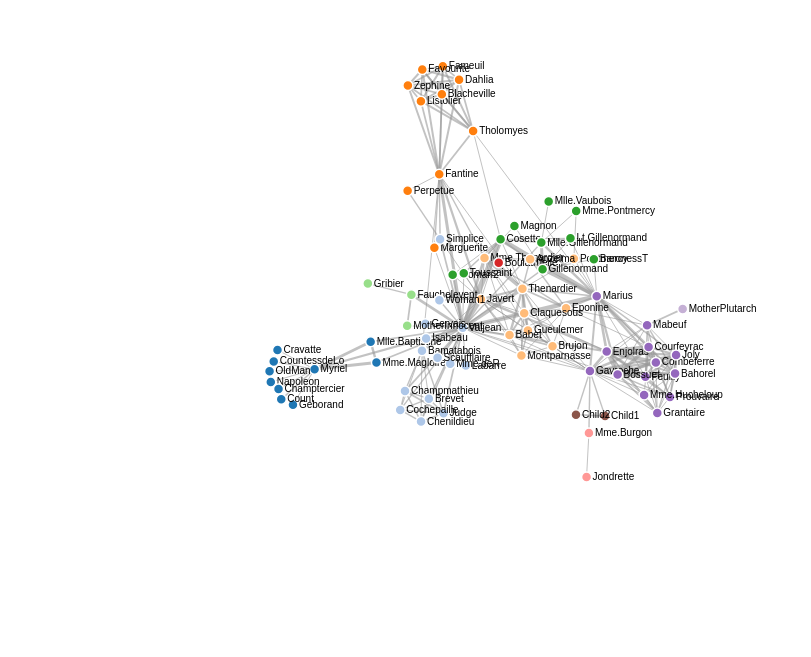
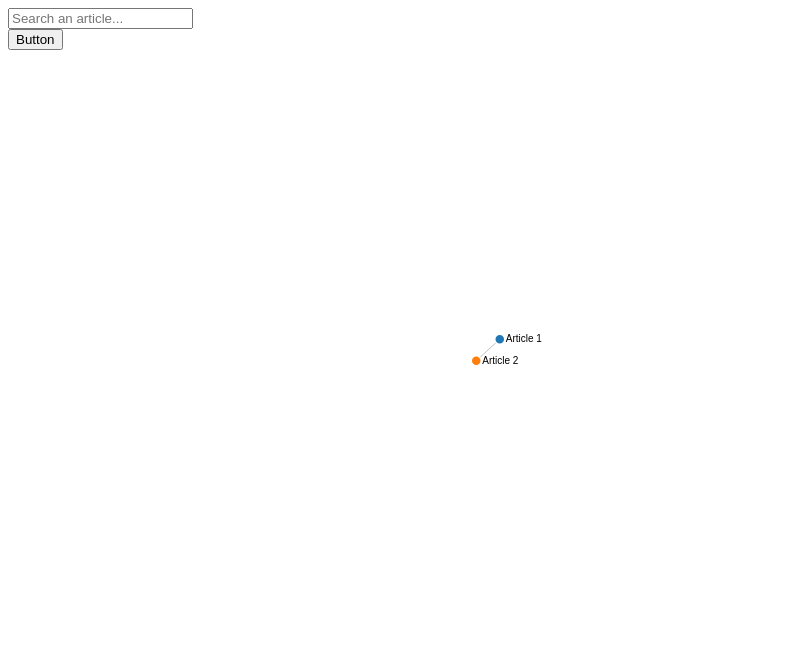
Before and after one commit to wikiwhere/wikiwhere, a plain HTML site: page frontend/index.html in a window 1280 px wide. Shown: the whole page, without its empty margins (0-811 px from the left). Drawn offline with nearby package versions, Linux system fonts and the light colour scheme.

Commit message:
get points working

```diff
--- a/frontend/Miserables.json
+++ /dev/null
@@ -1,337 +0,0 @@
-{
-  "nodes": [
-    {"id": "Myriel", "group": 1},
-    {"id": "Napoleon", "group": 1},
-    {"id": "Mlle.Baptistine", "group": 1},
-    {"id": "Mme.Magloire", "group": 1},
-    {"id": "CountessdeLo", "group": 1},
-    {"id": "Geborand", "group": 1},
-    {"id": "Champtercier", "group": 1},
-    {"id": "Cravatte", "group": 1},
-    {"id": "Count", "group": 1},
-    {"id": "OldMan", "group": 1},
-    {"id": "Labarre", "group": 2},
-    {"id": "Valjean", "group": 2},
-    {"id": "Marguerite", "group": 3},
-    {"id": "Mme.deR", "group": 2},
-    {"id": "Isabeau", "group": 2},
-    {"id": "Gervais", "group": 2},
-    {"id": "Tholomyes", "group": 3},
-    {"id": "Listolier", "group": 3},
-    {"id": "Fameuil", "group": 3},
-    {"id": "Blacheville", "group": 3},
-    {"id": "Favourite", "group": 3},
-    {"id": "Dahlia", "group": 3},
-    {"id": "Zephine", "group": 3},
-    {"id": "Fantine", "group": 3},
-    {"id": "Mme.Thenardier", "group": 4},
-    {"id": "Thenardier", "group": 4},
-    {"id": "Cosette", "group": 5},
-    {"id": "Javert", "group": 4},
-    {"id": "Fauchelevent", "group": 0},
-    {"id": "Bamatabois", "group": 2},
-    {"id": "Perpetue", "group": 3},
-    {"id": "Simplice", "group": 2},
-    {"id": "Scaufflaire", "group": 2},
-    {"id": "Woman1", "group": 2},
-    {"id": "Judge", "group": 2},
-    {"id": "Champmathieu", "group": 2},
-    {"id": "Brevet", "group": 2},
-    {"id": "Chenildieu", "group": 2},
-    {"id": "Cochepaille", "group": 2},
-    {"id": "Pontmercy", "group": 4},
-    {"id": "Boulatruelle", "group": 6},
-    {"id": "Eponine", "group": 4},
-    {"id": "Anzelma", "group": 4},
-    {"id": "Woman2", "group": 5},
-    {"id": "MotherInnocent", "group": 0},
-    {"id": "Gribier", "group": 0},
-    {"id": "Jondrette", "group": 7},
-    {"id": "Mme.Burgon", "group": 7},
-    {"id": "Gavroche", "group": 8},
-    {"id": "Gillenormand", "group": 5},
-    {"id": "Magnon", "group": 5},
-    {"id": "Mlle.Gillenormand", "group": 5},
-    {"id": "Mme.Pontmercy", "group": 5},
-    {"id": "Mlle.Vaubois", "group": 5},
-    {"id": "Lt.Gillenormand", "group": 5},
-    {"id": "Marius", "group": 8},
-    {"id": "BaronessT", "group": 5},
-    {"id": "Mabeuf", "group": 8},
-    {"id": "Enjolras", "group": 8},
-    {"id": "Combeferre", "group": 8},
-    {"id": "Prouvaire", "group": 8},
-    {"id": "Feuilly", "group": 8},
-    {"id": "Courfeyrac", "group": 8},
-    {"id": "Bahorel", "group": 8},
-    {"id": "Bossuet", "group": 8},
-    {"id": "Joly", "group": 8},
-    {"id": "Grantaire", "group": 8},
-    {"id": "MotherPlutarch", "group": 9},
-    {"id": "Gueulemer", "group": 4},
-    {"id": "Babet", "group": 4},
-    {"id": "Claquesous", "group": 4},
-    {"id": "Montparnasse", "group": 4},
-    {"id": "Toussaint", "group": 5},
-    {"id": "Child1", "group": 10},
-    {"id": "Child2", "group": 10},
-    {"id": "Brujon", "group": 4},
-    {"id": "Mme.Hucheloup", "group": 8}
-  ],
-  "links": [
-    {"source": "Napoleon", "target": "Myriel", "value": 1},
-    {"source": "Mlle.Baptistine", "target": "Myriel", "value": 8},
-    {"source": "Mme.Magloire", "target": "Myriel", "value": 10},
-    {"source": "Mme.Magloire", "target": "Mlle.Baptistine", "value": 6},
-    {"source": "CountessdeLo", "target": "Myriel", "value": 1},
-    {"source": "Geborand", "target": "Myriel", "value": 1},
-    {"source": "Champtercier", "target": "Myriel", "value": 1},
-    {"source": "Cravatte", "target": "Myriel", "value": 1},
-    {"source": "Count", "target": "Myriel", "value": 2},
-    {"source": "OldMan", "target": "Myriel", "value": 1},
-    {"source": "Valjean", "target": "Labarre", "value": 1},
-    {"source": "Valjean", "target": "Mme.Magloire", "value": 3},
-    {"source": "Valjean", "target": "Mlle.Baptistine", "value": 3},
-    {"source": "Valjean", "target": "Myriel", "value": 5},
-    {"source": "Marguerite", "target": "Valjean", "value": 1},
-    {"source": "Mme.deR", "target": "Valjean", "value": 1},
-    {"source": "Isabeau", "target": "Valjean", "value": 1},
-    {"source": "Gervais", "target": "Valjean", "value": 1},
-    {"source": "Listolier", "target": "Tholomyes", "value": 4},
-    {"source": "Fameuil", "target": "Tholomyes", "value": 4},
-    {"source": "Fameuil", "target": "Listolier", "value": 4},
-    {"source": "Blacheville", "target": "Tholomyes", "value": 4},
-    {"source": "Blacheville", "target": "Listolier", "value": 4},
-    {"source": "Blacheville", "target": "Fameuil", "value": 4},
-    {"source": "Favourite", "target": "Tholomyes", "value": 3},
-    {"source": "Favourite", "target": "Listolier", "value": 3},
-    {"source": "Favourite", "target": "Fameuil", "value": 3},
-    {"source": "Favourite", "target": "Blacheville", "value": 4},
-    {"source": "Dahlia", "target": "Tholomyes", "value": 3},
-    {"source": "Dahlia", "target": "Listolier", "value": 3},
-    {"source": "Dahlia", "target": "Fameuil", "value": 3},
-    {"source": "Dahlia", "target": "Blacheville", "value": 3},
-    {"source": "Dahlia", "target": "Favourite", "value": 5},
-    {"source": "Zephine", "target": "Tholomyes", "value": 3},
-    {"source": "Zephine", "target": "Listolier", "value": 3},
-    {"source": "Zephine", "target": "Fameuil", "value": 3},
-    {"source": "Zephine", "target": "Blacheville", "value": 3},
-    {"source": "Zephine", "target": "Favourite", "value": 4},
-    {"source": "Zephine", "target": "Dahlia", "value": 4},
-    {"source": "Fantine", "target": "Tholomyes", "value": 3},
-    {"source": "Fantine", "target": "Listolier", "value": 3},
-    {"source": "Fantine", "target": "Fameuil", "value": 3},
-    {"source": "Fantine", "target": "Blacheville", "value": 3},
-    {"source": "Fantine", "target": "Favourite", "value": 4},
-    {"source": "Fantine", "target": "Dahlia", "value": 4},
-    {"source": "Fantine", "target": "Zephine", "value": 4},
-    {"source": "Fantine", "target": "Marguerite", "value": 2},
-    {"source": "Fantine", "target": "Valjean", "value": 9},
-    {"source": "Mme.Thenardier", "target": "Fantine", "value": 2},
-    {"source": "Mme.Thenardier", "target": "Valjean", "value": 7},
-    {"source": "Thenardier", "target": "Mme.Thenardier", "value": 13},
-    {"source": "Thenardier", "target": "Fantine", "value": 1},
-    {"source": "Thenardier", "target": "Valjean", "value": 12},
-    {"source": "Cosette", "target": "Mme.Thenardier", "value": 4},
-    {"source": "Cosette", "target": "Valjean", "value": 31},
-    {"source": "Cosette", "target": "Tholomyes", "value": 1},
-    {"source": "Cosette", "target": "Thenardier", "value": 1},
-    {"source": "Javert", "target": "Valjean", "value": 17},
-    {"source": "Javert", "target": "Fantine", "value": 5},
-    {"source": "Javert", "target": "Thenardier", "value": 5},
-    {"source": "Javert", "target": "Mme.Thenardier", "value": 1},
-    {"source": "Javert", "target": "Cosette", "value": 1},
-    {"source": "Fauchelevent", "target": "Valjean", "value": 8},
-    {"source": "Fauchelevent", "target": "Javert", "value": 1},
-    {"source": "Bamatabois", "target": "Fantine", "value": 1},
-    {"source": "Bamatabois", "target": "Javert", "value": 1},
-    {"source": "Bamatabois", "target": "Valjean", "value": 2},
-    {"source": "Perpetue", "target": "Fantine", "value": 1},
-    {"source": "Simplice", "target": "Perpetue", "value": 2},
-    {"source": "Simplice", "target": "Valjean", "value": 3},
-    {"source": "Simplice", "target": "Fantine", "value": 2},
-    {"source": "Simplice", "target": "Javert", "value": 1},
-    {"source": "Scaufflaire", "target": "Valjean", "value": 1},
-    {"source": "Woman1", "target": "Valjean", "value": 2},
-    {"source": "Woman1", "target": "Javert", "value": 1},
-    {"source": "Judge", "target": "Valjean", "value": 3},
-    {"source": "Judge", "target": "Bamatabois", "value": 2},
-    {"source": "Champmathieu", "target": "Valjean", "value": 3},
-    {"source": "Champmathieu", "target": "Judge", "value": 3},
-    {"source": "Champmathieu", "target": "Bamatabois", "value": 2},
-    {"source": "Brevet", "target": "Judge", "value": 2},
-    {"source": "Brevet", "target": "Champmathieu", "value": 2},
-    {"source": "Brevet", "target": "Valjean", "value": 2},
-    {"source": "Brevet", "target": "Bamatabois", "value": 1},
-    {"source": "Chenildieu", "target": "Judge", "value": 2},
-    {"source": "Chenildieu", "target": "Champmathieu", "value": 2},
-    {"source": "Chenildieu", "target": "Brevet", "value": 2},
-    {"source": "Chenildieu", "target": "Valjean", "value": 2},
-    {"source": "Chenildieu", "target": "Bamatabois", "value": 1},
-    {"source": "Cochepaille", "target": "Judge", "value": 2},
-    {"source": "Cochepaille", "target": "Champmathieu", "value": 2},
-    {"source": "Cochepaille", "target": "Brevet", "value": 2},
-    {"source": "Cochepaille", "target": "Chenildieu", "value": 2},
-    {"source": "Cochepaille", "target": "Valjean", "value": 2},
-    {"source": "Cochepaille", "target": "Bamatabois", "value": 1},
-    {"source": "Pontmercy", "target": "Thenardier", "value": 1},
-    {"source": "Boulatruelle", "target": "Thenardier", "value": 1},
-    {"source": "Eponine", "target": "Mme.Thenardier", "value": 2},
-    {"source": "Eponine", "target": "Thenardier", "value": 3},
-    {"source": "Anzelma", "target": "Eponine", "value": 2},
-    {"source": "Anzelma", "target": "Thenardier", "value": 2},
-    {"source": "Anzelma", "target": "Mme.Thenardier", "value": 1},
-    {"source": "Woman2", "target": "Valjean", "value": 3},
-    {"source": "Woman2", "target": "Cosette", "value": 1},
-    {"source": "Woman2", "target": "Javert", "value": 1},
-    {"source": "MotherInnocent", "target": "Fauchelevent", "value": 3},
-    {"source": "MotherInnocent", "target": "Valjean", "value": 1},
-    {"source": "Gribier", "target": "Fauchelevent", "value": 2},
-    {"source": "Mme.Burgon", "target": "Jondrette", "value": 1},
-    {"source": "Gavroche", "target": "Mme.Burgon", "value": 2},
-    {"source": "Gavroche", "target": "Thenardier", "value": 1},
-    {"source": "Gavroche", "target": "Javert", "value": 1},
-    {"source": "Gavroche", "target": "Valjean", "value": 1},
-    {"source": "Gillenormand", "target": "Cosette", "value": 3},
-    {"source": "Gillenormand", "target": "Valjean", "value": 2},
-    {"source": "Magnon", "target": "Gillenormand", "value": 1},
-    {"source": "Magnon", "target": "Mme.Thenardier", "value": 1},
-    {"source": "Mlle.Gillenormand", "target": "Gillenormand", "value": 9},
-    {"source": "Mlle.Gillenormand", "target": "Cosette", "value": 2},
-    {"source": "Mlle.Gillenormand", "target": "Valjean", "value": 2},
-    {"source": "Mme.Pontmercy", "target": "Mlle.Gillenormand", "value": 1},
-    {"source": "Mme.Pontmercy", "target": "Pontmercy", "value": 1},
-    {"source": "Mlle.Vaubois", "target": "Mlle.Gillenormand", "value": 1},
-    {"source": "Lt.Gillenormand", "target": "Mlle.Gillenormand", "value": 2},
-    {"source": "Lt.Gillenormand", "target": "Gillenormand", "value": 1},
-    {"source": "Lt.Gillenormand", "target": "Cosette", "value": 1},
-    {"source": "Marius", "target": "Mlle.Gillenormand", "value": 6},
-    {"source": "Marius", "target": "Gillenormand", "value": 12},
-    {"source": "Marius", "target": "Pontmercy", "value": 1},
-    {"source": "Marius", "target": "Lt.Gillenormand", "value": 1},
-    {"source": "Marius", "target": "Cosette", "value": 21},
-    {"source": "Marius", "target": "Valjean", "value": 19},
-    {"source": "Marius", "target": "Tholomyes", "value": 1},
-    {"source": "Marius", "target": "Thenardier", "value": 2},
-    {"source": "Marius", "target": "Eponine", "value": 5},
-    {"source": "Marius", "target": "Gavroche", "value": 4},
-    {"source": "BaronessT", "target": "Gillenormand", "value": 1},
-    {"source": "BaronessT", "target": "Marius", "value": 1},
-    {"source": "Mabeuf", "target": "Marius", "value": 1},
-    {"source": "Mabeuf", "target": "Eponine", "value": 1},
-    {"source": "Mabeuf", "target": "Gavroche", "value": 1},
-    {"source": "Enjolras", "target": "Marius", "value": 7},
-    {"source": "Enjolras", "target": "Gavroche", "value": 7},
-    {"source": "Enjolras", "target": "Javert", "value": 6},
-    {"source": "Enjolras", "target": "Mabeuf", "value": 1},
-    {"source": "Enjolras", "target": "Valjean", "value": 4},
-    {"source": "Combeferre", "target": "Enjolras", "value": 15},
-    {"source": "Combeferre", "target": "Marius", "value": 5},
-    {"source": "Combeferre", "target": "Gavroche", "value": 6},
-    {"source": "Combeferre", "target": "Mabeuf", "value": 2},
-    {"source": "Prouvaire", "target": "Gavroche", "value": 1},
-    {"source": "Prouvaire", "target": "Enjolras", "value": 4},
-    {"source": "Prouvaire", "target": "Combeferre", "value": 2},
-    {"source": "Feuilly", "target": "Gavroche", "value": 2},
-    {"source": "Feuilly", "target": "Enjolras", "value": 6},
-    {"source": "Feuilly", "target": "Prouvaire", "value": 2},
-    {"source": "Feuilly", "target": "Combeferre", "value": 5},
-    {"source": "Feuilly", "target": "Mabeuf", "value": 1},
-    {"source": "Feuilly", "target": "Marius", "value": 1},
-    {"source": "Courfeyrac", "target": "Marius", "value": 9},
-    {"source": "Courfeyrac", "target": "Enjolras", "value": 17},
-    {"source": "Courfeyrac", "target": "Combeferre", "value": 13},
-    {"source": "Courfeyrac", "target": "Gavroche", "value": 7},
-    {"source": "Courfeyrac", "target": "Mabeuf", "value": 2},
-    {"source": "Courfeyrac", "target": "Eponine", "value": 1},
-    {"source": "Courfeyrac", "target": "Feuilly", "value": 6},
-    {"source": "Courfeyrac", "target": "Prouvaire", "value": 3},
-    {"source": "Bahorel", "target": "Combeferre", "value": 5},
-    {"source": "Bahorel", "target": "Gavroche", "value": 5},
-    {"source": "Bahorel", "target": "Courfeyrac", "value": 6},
-    {"source": "Bahorel", "target": "Mabeuf", "value": 2},
-    {"source": "Bahorel", "target": "Enjolras", "value": 4},
-    {"source": "Bahorel", "target": "Feuilly", "value": 3},
-    {"source": "Bahorel", "target": "Prouvaire", "value": 2},
-    {"source": "Bahorel", "target": "Marius", "value": 1},
-    {"source": "Bossuet", "target": "Marius", "value": 5},
-    {"source": "Bossuet", "target": "Courfeyrac", "value": 12},
-    {"source": "Bossuet", "target": "Gavroche", "value": 5},
-    {"source": "Bossuet", "target": "Bahorel", "value": 4},
-    {"source": "Bossuet", "target": "Enjolras", "value": 10},
-    {"source": "Bossuet", "target": "Feuilly", "value": 6},
-    {"source": "Bossuet", "target": "Prouvaire", "value": 2},
-    {"source": "Bossuet", "target": "Combeferre", "value": 9},
-    {"source": "Bossuet", "target": "Mabeuf", "value": 1},
-    {"source": "Bossuet", "target": "Valjean", "value": 1},
-    {"source": "Joly", "target": "Bahorel", "value": 5},
-    {"source": "Joly", "target": "Bossuet", "value": 7},
-    {"source": "Joly", "target": "Gavroche", "value": 3},
-    {"source": "Joly", "target": "Courfeyrac", "value": 5},
-    {"source": "Joly", "target": "Enjolras", "value": 5},
-    {"source": "Joly", "target": "Feuilly", "value": 5},
-    {"source": "Joly", "target": "Prouvaire", "value": 2},
-    {"source": "Joly", "target": "Combeferre", "value": 5},
-    {"source": "Joly", "target": "Mabeuf", "value": 1},
-    {"source": "Joly", "target": "Marius", "value": 2},
-    {"source": "Grantaire", "target": "Bossuet", "value": 3},
-    {"source": "Grantaire", "target": "Enjolras", "value": 3},
-    {"source": "Grantaire", "target": "Combeferre", "value": 1},
-    {"source": "Grantaire", "target": "Courfeyrac", "value": 2},
-    {"source": "Grantaire", "target": "Joly", "value": 2},
-    {"source": "Grantaire", "target": "Gavroche", "value": 1},
-    {"source": "Grantaire", "target": "Bahorel", "value": 1},
-    {"source": "Grantaire", "target": "Feuilly", "value": 1},
-    {"source": "Grantaire", "target": "Prouvaire", "value": 1},
-    {"source": "MotherPlutarch", "target": "Mabeuf", "value": 3},
-    {"source": "Gueulemer", "target": "Thenardier", "value": 5},
-    {"source": "Gueulemer", "target": "Valjean", "value": 1},
-    {"source": "Gueulemer", "target": "Mme.Thenardier", "value": 1},
-    {"source": "Gueulemer", "target": "Javert", "value": 1},
-    {"source": "Gueulemer", "target": "Gavroche", "value": 1},
-    {"source": "Gueulemer", "target": "Eponine", "value": 1},
-    {"source": "Babet", "target": "Thenardier", "value": 6},
-    {"source": "Babet", "target": "Gueulemer", "value": 6},
-    {"source": "Babet", "target": "Valjean", "value": 1},
-    {"source": "Babet", "target": "Mme.Thenardier", "value": 1},
-    {"source": "Babet", "target": "Javert", "value": 2},
-    {"source": "Babet", "target": "Gavroche", "value": 1},
-    {"source": "Babet", "target": "Eponine", "value": 1},
-    {"source": "Claquesous", "target": "Thenardier", "value": 4},
-    {"source": "Claquesous", "target": "Babet", "value": 4},
-    {"source": "Claquesous", "target": "Gueulemer", "value": 4},
-    {"source": "Claquesous", "target": "Valjean", "value": 1},
-    {"source": "Claquesous", "target": "Mme.Thenardier", "value": 1},
-    {"source": "Claquesous", "target": "Javert", "value": 1},
-    {"source": "Claquesous", "target": "Eponine", "value": 1},
-    {"source": "Claquesous", "target": "Enjolras", "value": 1},
-    {"source": "Montparnasse", "target": "Javert", "value": 1},
-    {"source": "Montparnasse", "target": "Babet", "value": 2},
-    {"source": "Montparnasse", "target": "Gueulemer", "value": 2},
-    {"source": "Montparnasse", "target": "Claquesous", "value": 2},
-    {"source": "Montparnasse", "target": "Valjean", "value": 1},
-    {"source": "Montparnasse", "target": "Gavroche", "value": 1},
-    {"source": "Montparnasse", "target": "Eponine", "value": 1},
-    {"source": "Montparnasse", "target": "Thenardier", "value": 1},
-    {"source": "Toussaint", "target": "Cosette", "value": 2},
-    {"source": "Toussaint", "target": "Javert", "value": 1},
-    {"source": "Toussaint", "target": "Valjean", "value": 1},
-    {"source": "Child1", "target": "Gavroche", "value": 2},
-    {"source": "Child2", "target": "Gavroche", "value": 2},
-    {"source": "Child2", "target": "Child1", "value": 3},
-    {"source": "Brujon", "target": "Babet", "value": 3},
-    {"source": "Brujon", "target": "Gueulemer", "value": 3},
-    {"source": "Brujon", "target": "Thenardier", "value": 3},
-    {"source": "Brujon", "target": "Gavroche", "value": 1},
-    {"source": "Brujon", "target": "Eponine", "value": 1},
-    {"source": "Brujon", "target": "Claquesous", "value": 1},
-    {"source": "Brujon", "target": "Montparnasse", "value": 1},
-    {"source": "Mme.Hucheloup", "target": "Bossuet", "value": 1},
-    {"source": "Mme.Hucheloup", "target": "Joly", "value": 1},
-    {"source": "Mme.Hucheloup", "target": "Grantaire", "value": 1},
-    {"source": "Mme.Hucheloup", "target": "Bahorel", "value": 1},
-    {"source": "Mme.Hucheloup", "target": "Courfeyrac", "value": 1},
-    {"source": "Mme.Hucheloup", "target": "Gavroche", "value": 1},
-    {"source": "Mme.Hucheloup", "target": "Enjolras", "value": 1}
-  ]
-}
--- a/frontend/index.html
+++ b/frontend/index.html
@@ -1,5 +1,6 @@
 <!DOCTYPE html>
 <meta charset="utf-8">
+<title>Wikiwhere</title>
 <style>
 
     .links line {
@@ -16,93 +17,17 @@
         font-family: sans-serif;
         font-size: 10px;
     }
+</style>
+<body>
+  <script src="https://d3js.org/d3.v4.min.js"></script>
 
-</style>
-<svg width="960" height="600"></svg>
-<script src="https://d3js.org/d3.v4.min.js"></script>
-<script>
+  <div class="input-group mb-3">
+    <input type="text" class="form-control" placeholder="Search an article..." aria-label="Article Search" aria-describedby="button-addon2" id="articleSearch">
+    <div class="input-group-append">
+      <button class="btn btn-outline-secondary" type="button" id="button-addon2" onClick='() => search(getElementById(articleSearch).value)'>Button</button>
+    </div>
+  </div>
+  <svg width="960" height="600"></svg>
 
-    var svg = d3.select("svg"),
-        width = +svg.attr("width"),
-        height = +svg.attr("height");
-
-    var color = d3.scaleOrdinal(d3.schemeCategory20);
-
-    var simulation = d3.forceSimulation()
-        .force("link", d3.forceLink().id(function(d) { return d.id; }))
-        .force("charge", d3.forceManyBody())
-        .force("center", d3.forceCenter(width / 2, height / 2));
-
-    d3.json("miserables.json", function(error, graph) {
-        if (error) throw error;
-
-        var link = svg.append("g")
-            .attr("class", "links")
-            .selectAll("line")
-            .data(graph.links)
-            .enter().append("line")
-            .attr("stroke-width", function(d) { return Math.sqrt(d.value); });
-
-        var node = svg.append("g")
-            .attr("class", "nodes")
-            .selectAll("g")
-            .data(graph.nodes)
-            .enter().append("g")
-
-        var circles = node.append("circle")
-            .attr("r", 5)
-            .attr("fill", function(d) { return color(d.group); })
-            .call(d3.drag()
-                .on("start", dragstarted)
-                .on("drag", dragged)
-                .on("end", dragended));
-
-        var lables = node.append("text")
-            .text(function(d) {
-                return d.id;
-            })
-            .attr('x', 6)
-            .attr('y', 3);
-
-        node.append("title")
-            .text(function(d) { return d.id; });
-
-        simulation
-            .nodes(graph.nodes)
-            .on("tick", ticked);
-
-        simulation.force("link")
-            .links(graph.links);
-
-        function ticked() {
-            link
-                .attr("x1", function(d) { return d.source.x; })
-                .attr("y1", function(d) { return d.source.y; })
-                .attr("x2", function(d) { return d.target.x; })
-                .attr("y2", function(d) { return d.target.y; });
-
-            node
-                .attr("transform", function(d) {
-                    return "translate(" + d.x + "," + d.y + ")";
-                })
-        }
-    });
-
-    function dragstarted(d) {
-        if (!d3.event.active) simulation.alphaTarget(0.3).restart();
-        d.fx = d.x;
-        d.fy = d.y;
-    }
-
-    function dragged(d) {
-        d.fx = d3.event.x;
-        d.fy = d3.event.y;
-    }
-
-    function dragended(d) {
-        if (!d3.event.active) simulation.alphaTarget(0);
-        d.fx = null;
-        d.fy = null;
-    }
-
-</script>
+  <script src="index.js"></script>
+</body>
--- /dev/null
+++ b/frontend/index.js
@@ -0,0 +1,104 @@
+let width = 960,
+    height = 600;
+
+let scale = d3.scaleOrdinal(d3.schemeCategory10);
+let color = (d) => scale(d.group);
+
+let data = {
+  "nodes": [
+    {"id": "Article 1",
+     "group": 1 },
+    {"id": "Article 2",
+     "group": 2 },
+  ],
+  "links": [
+    {"source": "Article 1", "target": "Article 2"},
+  ]
+};
+
+let links = data.links.map(d => Object.create(d));
+let nodes = data.nodes.map(d => Object.create(d));
+
+let simulation = d3.forceSimulation(nodes)
+  .force("link", d3.forceLink(links).id(d => d.id))
+  .force("charge", d3.forceManyBody())
+  .force("center", d3.forceCenter(width / 2, height / 2));
+
+let ticked = () => {
+	link
+    .attr("x1", d => d.source.x)
+    .attr("y1", d => d.source.y)
+    .attr("x2", d => d.target.x)
+    .attr("y2", d => d.target.y);
+
+  // node
+  //   .attr("cx", d => d.x)
+  //   .attr("cy", d => d.y);
+	node
+    .attr("transform", function(d) {
+      return "translate(" + d.x + "," + d.y + ")";
+    });
+};
+
+drag = simulation => {
+
+  let dragstarted = (d) => {
+      if (!d3.event.active) simulation.alphaTarget(0.3).restart();
+      d.fx = d.x;
+      d.fy = d.y;
+    }
+
+  let dragged = (d) => {
+      d.fx = d3.event.x;
+      d.fy = d3.event.y;
+    }
+
+  let dragended = (d) => {
+      if (!d3.event.active) simulation.alphaTarget(0);
+      d.fx = null;
+      d.fy = null;
+    }
+
+  return d3.drag()
+      .on("start", dragstarted)
+      .on("drag", dragged)
+      .on("end", dragended);
+}
+
+let svg = d3.select("svg")
+
+let link = svg.append("g")
+    .attr("class", "links")
+  .selectAll("line")
+  .data(links)
+  .enter().append("line")
+		.attr("stroke", "black")
+    .attr("stroke-width", 1);
+
+let node = svg.append("g")
+  .attr("class", "nodes")
+    .selectAll("g")
+  .data(nodes)
+  .enter().append("g")
+
+let circles = node.append("circle")
+  .attr("r", 5)
+  .attr("fill", color)
+  .call(drag(simulation));
+
+let labels = node.append("text")
+    .text((d) => {
+      return d.id;
+    })
+    .attr('x', 6)
+    .attr('y', 3);
+
+node.append("title")
+    .text((d) => { return d.id; });
+
+simulation
+  .nodes(nodes)
+  .on("tick", ticked);
+
+simulation.force("link")
+  .links(links);
```
